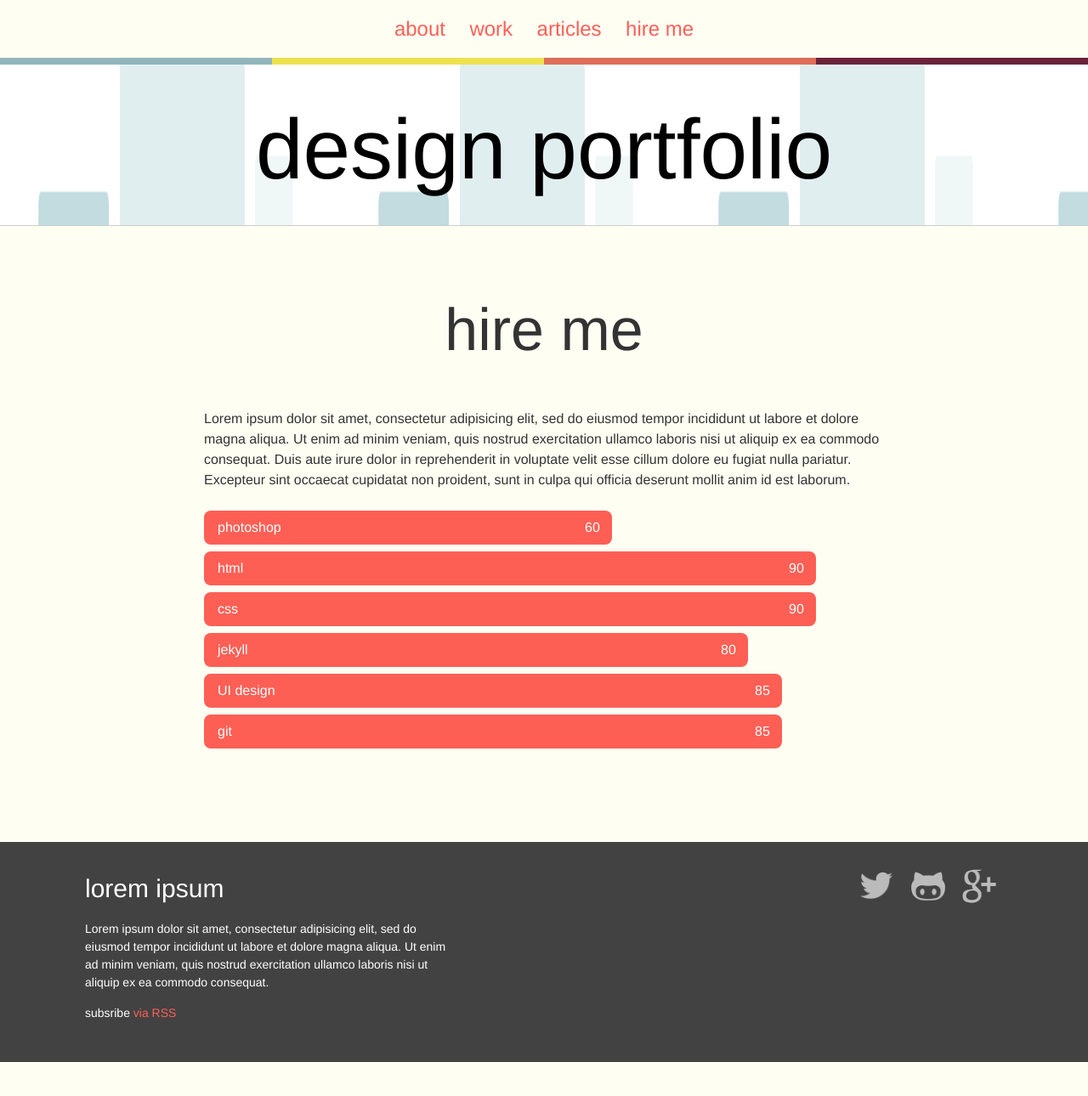
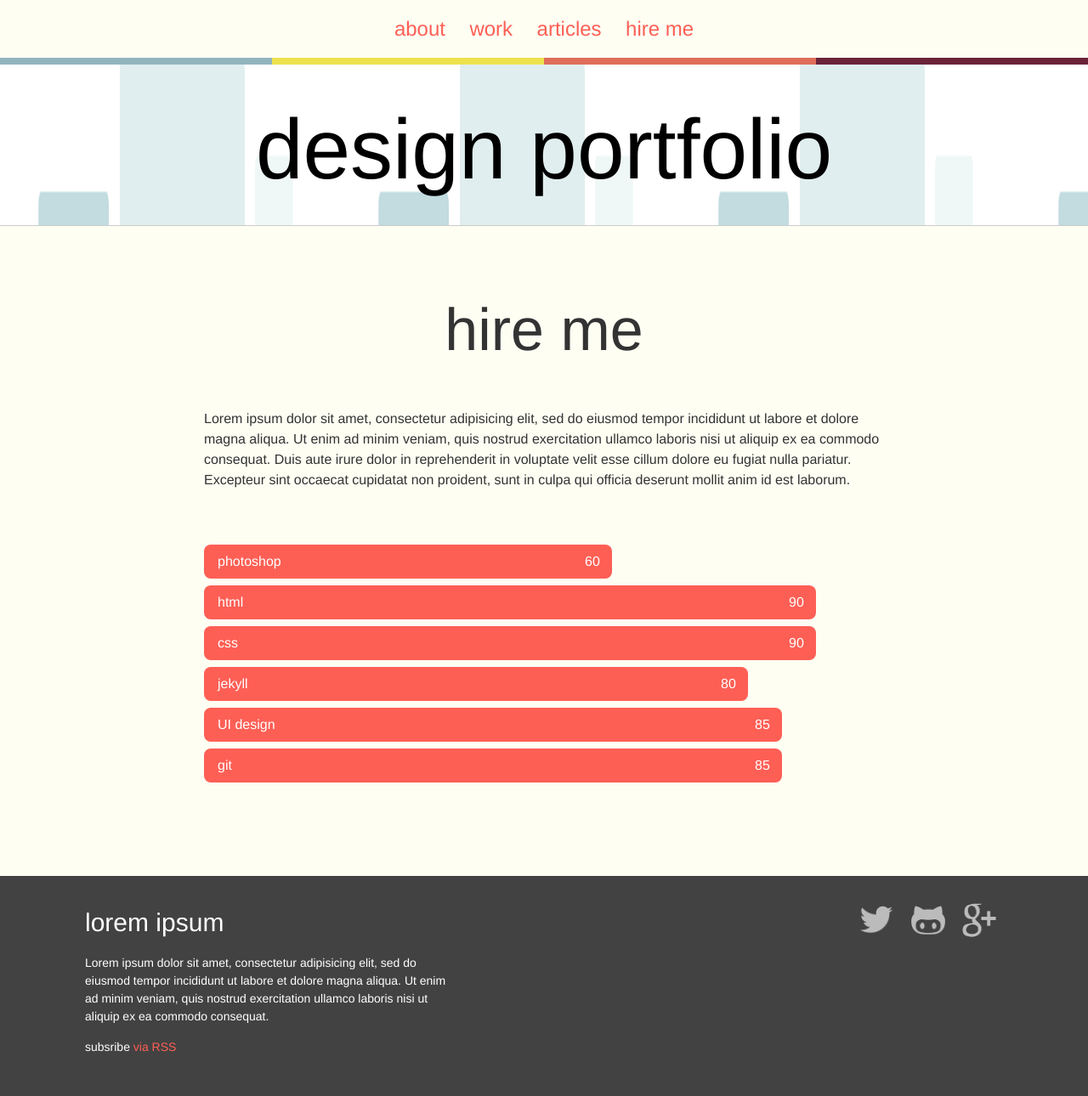
Before and after one commit to MailatRadu/portfolio, a Jekyll site: the page built from hire-me.html, in a window 1280 px wide. Shown: the whole page at 85% size. Built offline with Jekyll 4.4.1, drawn with Linux system fonts in a browser that asks for light colours; before the commit the page ends 1250 px from its top, so only the background shows below that.

Commit message:
Add styles for ability list

```diff
--- a/_sass/components/_ability.scss
+++ b/_sass/components/_ability.scss
@@ -1,6 +1,6 @@
 .abilities {
 	list-style: none;
-	margin: 1.5em 0;
+	margin: 4em 0 1.5em 0;
 
 	li {
 		margin-bottom: 0.5em;
```
